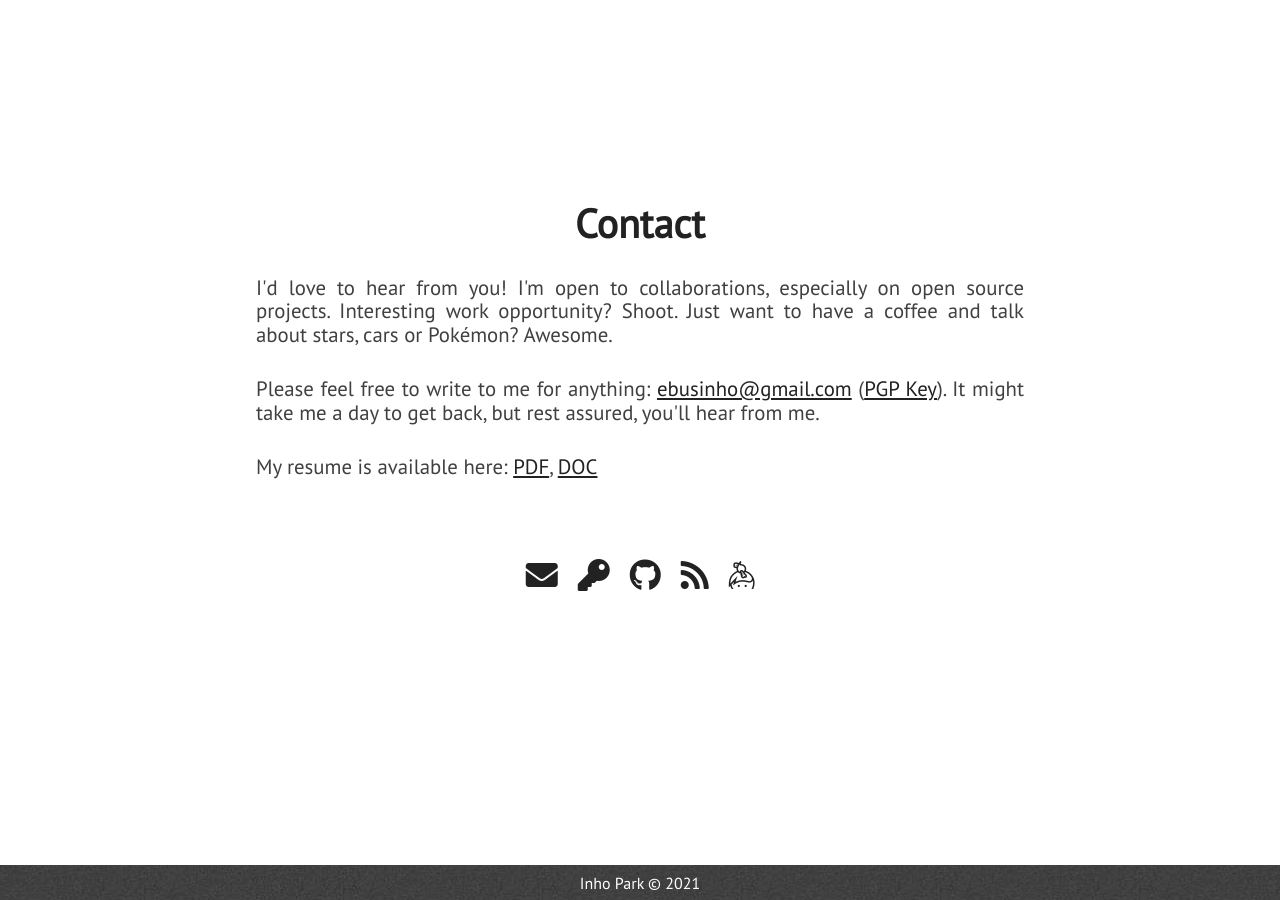
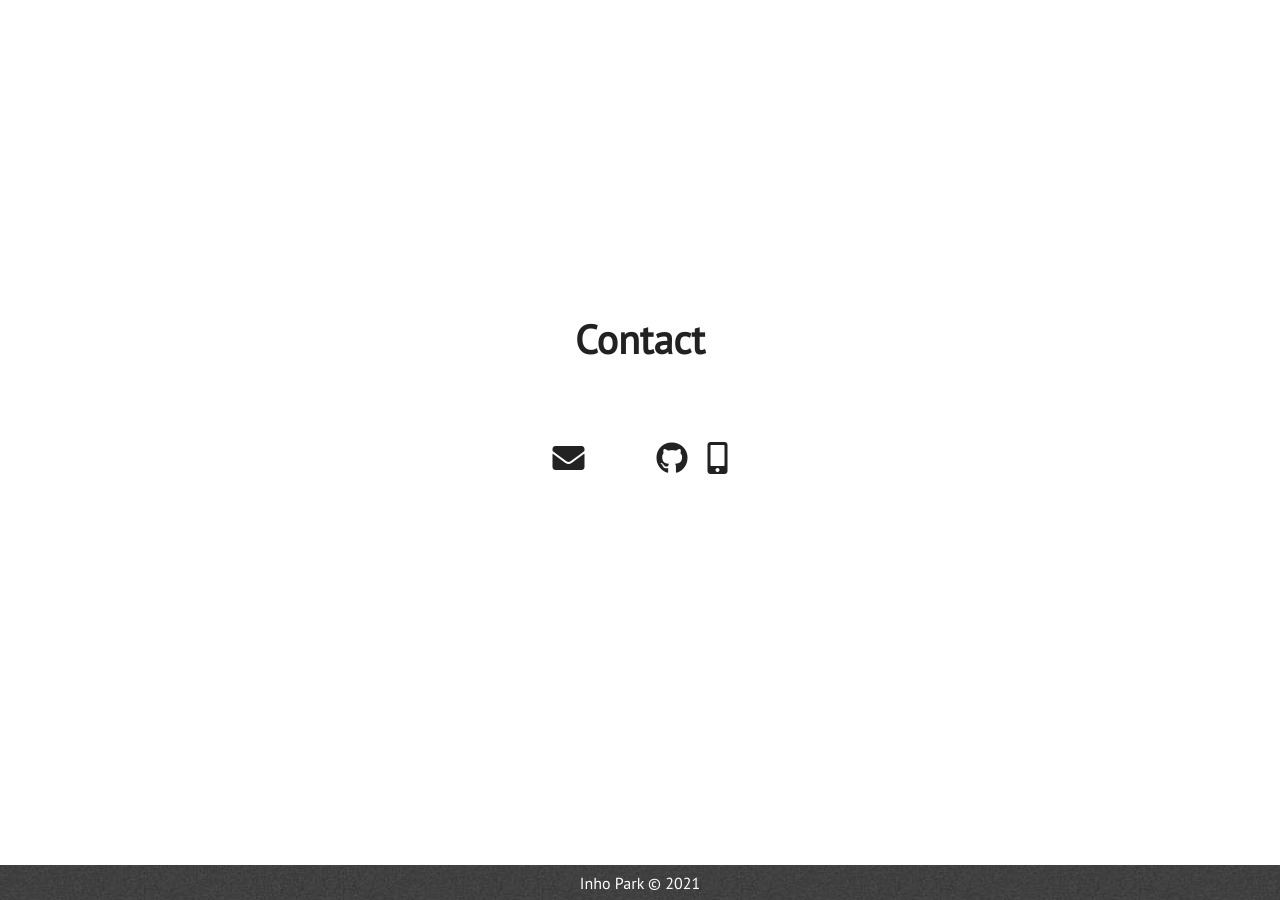
Before and after one commit to Ho-Parks/PORTFOLIO, a Jekyll site: the page built from index.html, in a window 1280 px wide and 900 px high, scrolled down 5081 px. Built offline with Jekyll 4.4.1, drawn with Linux system fonts in a browser that asks for light colours; nearby versions of some CDN libraries.

Commit message:
update extra.html

```diff
--- a/_includes/extra.html
+++ b/_includes/extra.html
@@ -2,30 +2,18 @@
     <section class="section extra" id="extra">
         <div>
             <div class="section-heading" id="chat-text">Contact</div>
-            <p class="paragraph-text justify-text">
-                I'd love to hear from you! I'm open to collaborations, especially on open source projects. Interesting work opportunity? Shoot. Just want to have a coffee and talk about stars, cars or Pokémon? Awesome.
-            </p>
-            <p class="paragraph-text justify-text">
-                Please feel free to write to me for anything: <a href="mailto:{{ site.email }}">{{ site.email }}</a> (<a href="https://www.nagekar.com/publickey.abhishek@nagekar.com.asc">PGP Key</a>). It might take me a day to get back, but rest assured, you'll hear from me.
-            </p>
-            <p class="paragraph-text justify-text">
-                My resume is available here: <a href="{{ site.blog_url }}/resume/resume.pdf">PDF</a>, <a href="{{ site.blog_url }}/resume/resume.docx">DOC</a>
-            </p>
             <div class="extra-links">
                 <span class="hint--bottom bottom-link" aria-label="Email">
-                    <a href="mailto:{{ site.email }}"><i class="head-icon fas fa-envelope"></i></a>
+                    <a href="mailto:ebusinho@gmail.com"><i class="head-icon fas fa-envelope"></i></a>
                 </span>
-                <span class="hint--bottom bottom-link" aria-label="PGP Key">
-                    <a href="https://www.nagekar.com/publickey.abhishek@nagekar.com.asc"><i class="head-icon fas fa-key"></i></a>
+                <span class="hint--bottom bottom-link" aria-label="Notion">
+                    <a href="https://1n-h0.notion.site/STUDY-c049e2165746447da8ae393406df53a9"><i class="head-icon fas fa-neos"></i></a>
                 </span>
                 <span class="hint--bottom bottom-link" aria-label="GitHub">
-                    <a href="https://github.com/{{ site.github_username }}"><i class="head-icon fab fa-github"></i></a>
+                    <a href="https://github.com/Ho-Parks"><i class="head-icon fab fa-github"></i></a>
                 </span>
-                <span class="hint--bottom bottom-link" aria-label="Web Blog">
-                    <a href="{{ site.blog_url }}"><i class="head-icon fas fa-rss"></i></a>
-                </span>
-                <span class="hint--bottom bottom-link" aria-label="Keybase">
-                    <a href="https://keybase.io/{{ site.keybase_username }}"><i class="head-icon fab fa-keybase"></i></a>
+                <span class="hint--bottom bottom-link" aria-label="Phone">
+                    <a href="tel:010-9911-4239"><i class="head-icon fas fa-mobile-alt"></i></a>
                 </span>
                 <!-- <span class="hint--bottom bottom-link" aria-label="Reddit">
                     <a href="https://www.reddit.com/u/{{ site.reddit_username }}"><i class="head-icon fab fa-reddit"></i></a>
```
